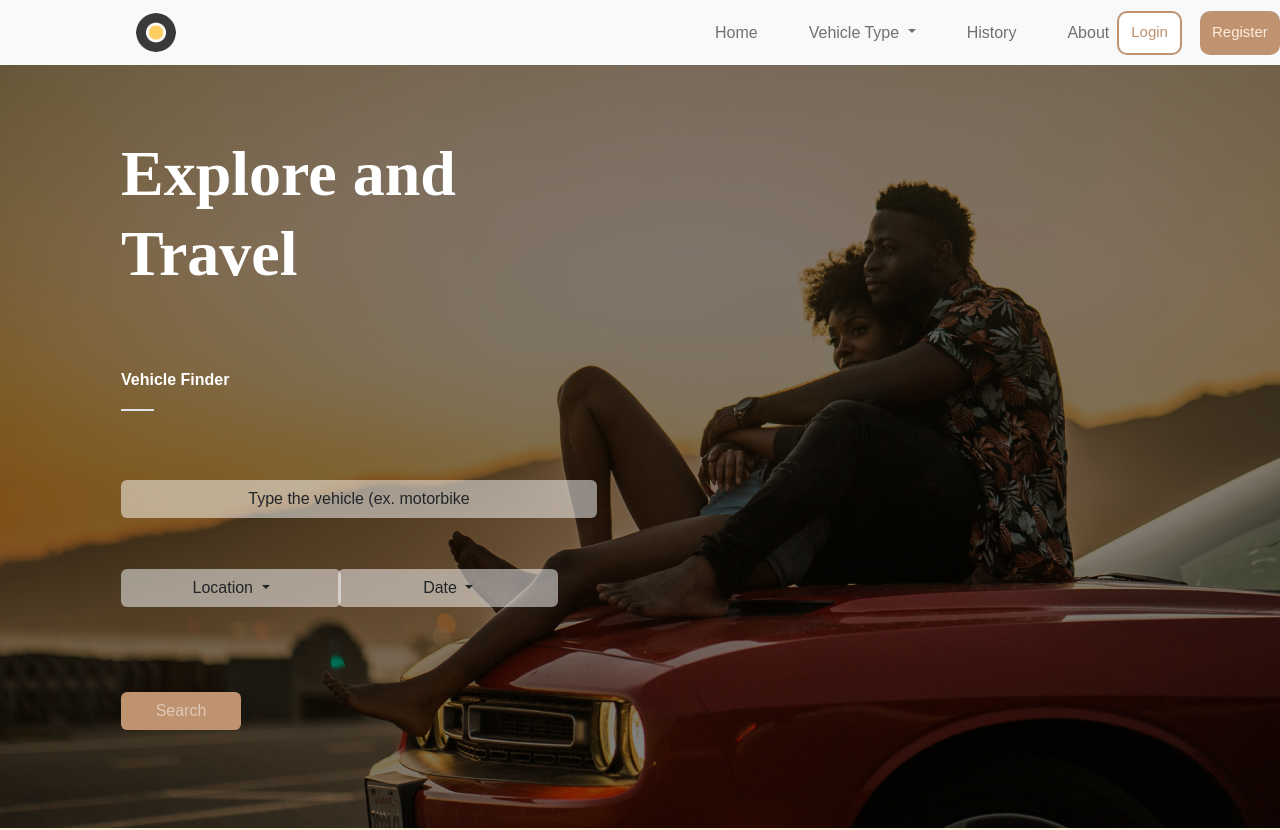
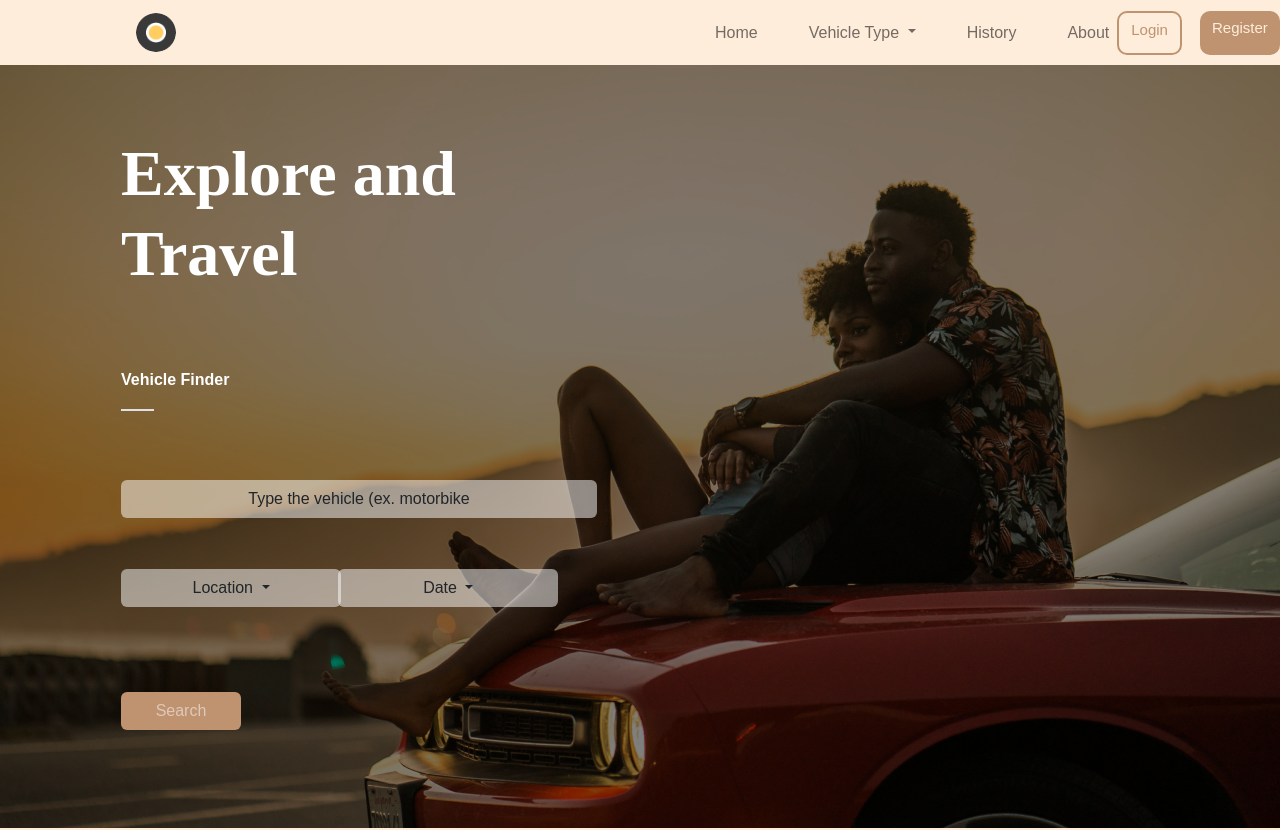
Before and after one commit to HirasParasian/BKZ-Rent-Web-Html, a website: page views/index.html in a window 1280 px wide. Shown: the top 830 px of the page. Drawn offline with nearby package versions, Linux system fonts and the light colour scheme.

Commit message:
Update : Link

```diff
--- a/assets/style.css
+++ b/assets/style.css
@@ -81,11 +81,6 @@ body {
   margin-top: 54px;
 }
 
-footer.footer {
-
-
-
-}
 
 footer{
   background-color: #BF9270;
@@ -284,11 +279,12 @@ footer.footer .link-social i {
   text-align: left;
   color: #393939;
 }
-nav.navbar button.btn-login{
+nav.navbar a.btn-login{
   border: 2px solid #BF9270;
-  background-color: white;
+  background-color:#FFEDDB;
   color: #BF9270;
   font-size: 15px;
+  text-align: center;
   font-weight: 400;
   width: 132px;
   height: 44px;
@@ -296,7 +292,7 @@ nav.navbar button.btn-login{
   margin-right: 18px;
 }
 
-nav.navbar button.btn-register{
+nav.navbar a.btn-register{
   background-color: #BF9270;
   border-color: #BF9270 solid;
   color: #FFEDDB;
@@ -307,6 +303,7 @@ nav.navbar button.btn-register{
   border-radius: 10px;
   border: none;
   margin-right:98px;
+  text-align:center;
 }
 
 header.header-home{
@@ -465,7 +462,9 @@ header.header-home .header-content .search-vehicles{
   font-size: 18px;
 }
 
-
+nav{
+  color: black;
+}
 @media (max-width: 500px) {
   .header-forgot .header-content {
     padding: 0 10px;
--- a/views/index.html
+++ b/views/index.html
@@ -19,7 +19,7 @@
 
 <body>
   <!--NAVBAR-->
-  <nav class="navbar navbar-expand-lg navbar-light bg-light">
+  <nav class="navbar navbar-expand-lg navbar-light">
     <a class="navbar-brand" href="#">
       <img src="../assets/images/logo.png" alt="Avatar Logo" style="width:40px;margin-left: 136px; margin-right: 515px;"
         class="rounded-pill">
@@ -52,8 +52,8 @@
         </li>
       </ul>
     </div>
-    <button type="button" class="btn-login btn btn-info">Login</button>
-    <button type="button" class="btn-register btn btn-info">Register</button>
+    <a type="button" href="../views/login.html" class="btn-login btn btn-info"> Login</a>
+    <a type="button" class="btn-register btn btn-info">Register</a>
   </nav>
   <!--END NAVBAR-->
   <!--START  HEADER-->
```
Also changed, not shown: views/forgot-password.html (+7 -3 lines).
